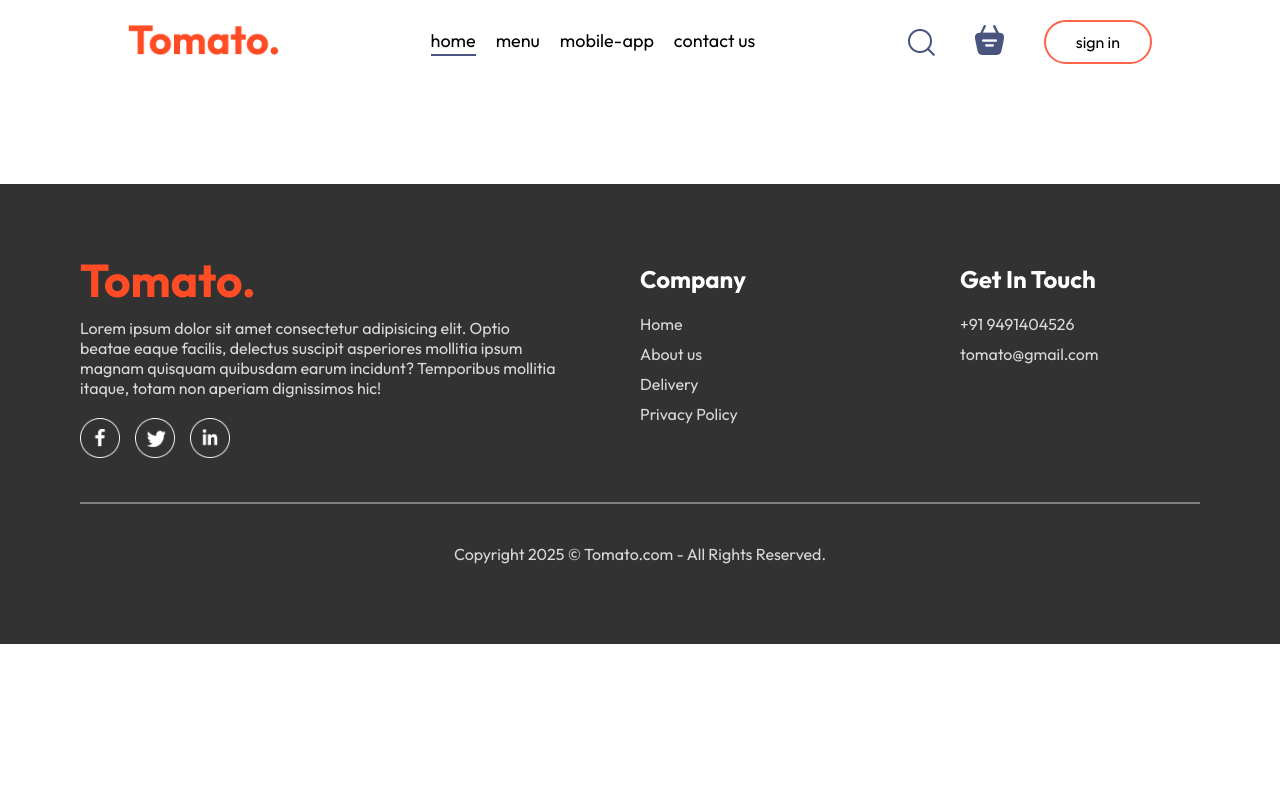
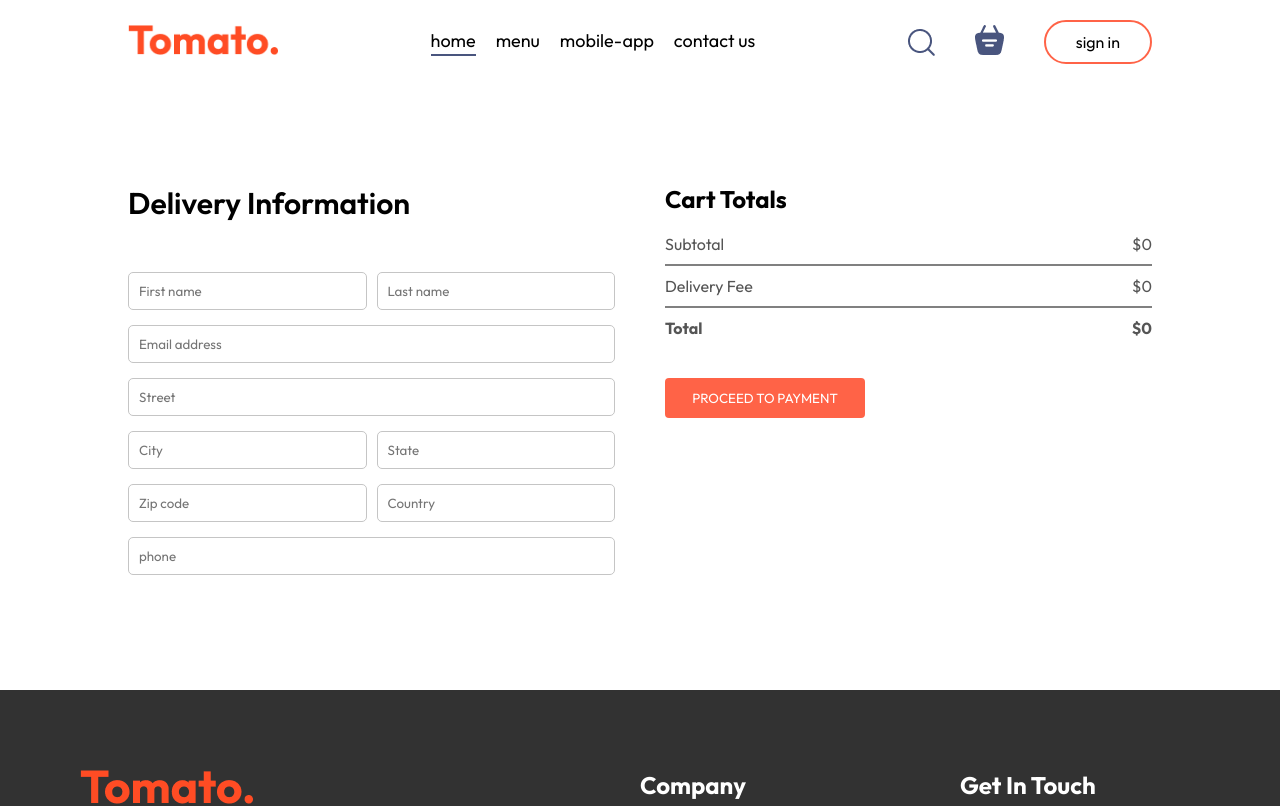
Before and after one commit to MohithMohan0708/Tomato-FoodDeliveryApp, a React (Vite) app in the folder frontend/: page /order in a window 1280 px wide. Shown: the top 806 px of the page. Built offline with nearby package versions, Linux system fonts and the light colour scheme; no server answers.

Commit message:
feat: Add Cart and PlaceOrder components

```diff
--- a/frontend/src/App.jsx
+++ b/frontend/src/App.jsx
@@ -1,6 +1,8 @@
 import React, { useState } from 'react'
 import Navbar from './components/Navbar/Navbar.jsx'
 import Home from './pages/Home/Home.jsx'
+import Cart from './pages/Cart/Cart.jsx'
+import PlaceOrder from './pages/PlaceOrder/PlaceOrder.jsx'
 import { Route, Routes } from 'react-router-dom'
 import Footer from './components/Footer/Footer.jsx'
 import LoginPopup from './components/LoginPopup/LoginPopup.jsx'
@@ -13,6 +15,8 @@
         <Navbar setshowLogin={setshowLogin} ></Navbar>
         <Routes>
           <Route path='/' element={<Home />}></Route>
+          <Route path='/cart' element={<Cart />}></Route>
+          <Route path='/order' element={<PlaceOrder />}></Route>
         </Routes>
       </div>
       <Footer />
--- /dev/null
+++ b/frontend/src/pages/Cart/Cart.css
@@ -0,0 +1,92 @@
+.cart{
+    margin-top: 100px;
+}
+.cart-items-title{
+    display: grid;
+    grid-template-columns: 1fr 1.5fr 1fr 1fr 1fr 0.5fr;
+    align-items: center;
+    color:grey;
+    font-size: max(1vw,12px);
+}
+.cart-items-item{
+    margin: 10px 0px;
+    color: black;
+}
+.cart-items-item img{
+    width: 50px;
+    border-radius: 6px;
+}
+.cart hr{
+    height: 1px;
+    background-color: #e2e2e2;
+    border:none;
+}
+.cart-items-item .cross{
+    cursor: pointer;
+}
+.cart-bottom{
+    margin-top: 80px;
+    display: flex;
+    justify-content: space-between;
+    gap:max(12vw,20px);
+}
+.cart-total{
+    flex:1;
+    display: flex;
+    flex-direction: column;
+    gap: 20px;
+}
+.cart-total-details{
+    display: flex;
+    justify-content: space-between;
+    color: #555;
+}
+.cart-total hr{
+    margin: 10px 0px;
+}
+.cart-total button{
+    border:none;
+    background-color: tomato;
+    color: white;
+    width: max(15vw,200px);
+    padding: 12px 0px;
+    cursor: pointer;
+    border-radius: 4px;
+}
+.cart-promocode{
+    flex:1;
+}
+.cart-promocode p{
+    color: #555;
+}
+.cart-promocode-input{
+    margin-top: 10px;
+    display: flex;
+    justify-content: space-between;
+    align-items: center;
+    background-color: #eaeaea;
+    border-radius: 5px;
+}
+.cart-promocode-input input{
+    border:none;
+    background: transparent;
+    outline:none;
+    padding-left: 10px;
+}
+.cart-promocode-input button{
+    width: max(10vw,150px);
+    padding: 12px 5px;
+    background-color: black;
+    border:none;
+    color: white;
+    cursor:pointer;
+    border-radius: 5px;
+}
+@media (max-width:750px){
+    .cart-bottom{
+        flex-direction: column-reverse;
+    }
+    .cart-promocode{
+        justify-content: start;
+    }
+}
--- /dev/null
+++ b/frontend/src/pages/Cart/Cart.jsx
@@ -0,0 +1,74 @@
+import React, { useContext } from 'react'
+import './Cart.css'
+import { StoreContext } from '../../context/StoreContext'
+import {useNavigate} from 'react-router-dom';
+const Cart = () => {
+
+  const { cartItems, food_list, removeFromCart, getTotalCartAmount, url } = useContext(StoreContext);
+  const navigate = useNavigate();
+  return (
+    <div className='cart'>
+      <div className="cart-items">
+        <div className="cart-items-title">
+          <p>Items</p>
+          <p>Title</p>
+          <p>Price</p>
+          <p>Quantity</p>
+          <p>Total</p>
+          <p>Remove</p>
+        </div>
+        <br />
+        <hr />
+        {food_list.map((item, index) => {
+          if (cartItems[item._id] > 0) {
+            return (
+              <div key={item._id}>
+                <div className="cart-items-title cart-items-item">
+                  <img src={url+"/images/"+item.image} alt="" />
+                  <p>{item.name}</p>
+                  <p>${item.price}</p>
+                  <p>{cartItems[item._id]}</p>
+                  <p>${item.price * cartItems[item._id]}</p>
+                  <p className='cross' onClick={() => removeFromCart(item._id)}>X</p>
+                </div>
+                <hr />
+              </div>
+            )
+          }
+        })}
+      </div>
+      <div className="cart-bottom">
+        <div className="cart-total">
+          <h2>Cart Totals</h2>
+          <div>
+            <div className="cart-total-details">
+              <p>Subtotal</p>
+              <p>${getTotalCartAmount()}</p>
+            </div>
+            <hr />
+            <div className="cart-total-details">
+              <p>Delivery Fee</p>
+              <p>${getTotalCartAmount()===0?0:2}</p>
+            </div>
+            <hr />
+            <div className="cart-total-details">
+              <b>Total</b>
+              <b>${getTotalCartAmount()===0?0:getTotalCartAmount()+2}</b>
+            </div>
+          </div>
+          <button onClick={()=>navigate('/order')}>PROCEED TO CHECKOUT</button>
+        </div>
+        <div className="cart-promocode">
+          <div>
+            <p>If you have a promocode, enter it here</p>
+            <div className="cart-promocode-input">
+              <input type="text" placeholder='promocode'/>
+              <button>Submit</button>
+            </div>
+          </div>
+        </div>
+      </div>
+    </div>
+  )
+}
+export default Cart
--- /dev/null
+++ b/frontend/src/pages/PlaceOrder/PlaceOrder.css
@@ -0,0 +1,35 @@
+.place-order{
+    display: flex;
+    align-items: start;
+    justify-content: space-between;
+    gap: 50px;
+    margin-top: 100px;
+}
+.place-order-left{
+    width: 100%;
+    max-width: max(30%,500px);
+}
+.place-order-left .title{
+    font-size: 30px;
+    font-weight: 600;
+    margin-bottom: 50px;
+}
+.place-order-left input{
+    margin-bottom: 15px;
+    width: 100%;
+    padding: 10px;
+    border: 1px solid #c5c5c5;
+    border-radius: 5px;
+    outline-color: tomato;
+}
+.place-order-left .multi-fields{
+    display: flex;
+    gap: 10px;
+}
+.place-order-right{
+    width: 100%;
+    max-width: max(40%,500px);
+}
+.place-order-right .cart-total button{
+    margin-top: 20px;
+}
--- /dev/null
+++ b/frontend/src/pages/PlaceOrder/PlaceOrder.jsx
@@ -0,0 +1,98 @@
+import React, { useContext, useState } from 'react'
+import './PlaceOrder.css'
+import { StoreContext } from '../../context/StoreContext'
+import axios from 'axios'
+const PlaceOrder = () => {
+  const { getTotalCartAmount, token, food_list, cartItems, url } = useContext(StoreContext)
+
+  const [data, setData] = useState({
+    firstName: "",
+    lastName: "",
+    email: "",
+    street: "",
+    city: "",
+    state: "",
+    zipcode: "",
+    country: "",
+    phone: ""
+  })
+
+  const onChangeHandler = (event) => {
+    const name = event.target.name;
+    const value = event.target.value;
+    setData(data => ({ ...data, [name]: value }))
+  }
+
+  const placeOrder = async (event) => {
+    event.preventDefault();
+    let orderItems = [];
+    food_list.map((item) => {
+      if (cartItems[item._id] > 0) {
+        let itemInfo = item;
+        itemInfo["quantity"] = cartItems[item._id];
+        orderItems.push(itemInfo);
+      }
+    })
+    let orderData = {
+      address: data,
+      items:orderItems,
+      amount:getTotalCartAmount()+2
+    }
+    let response = await axios.post(url+"/api/order/place",orderData,{headers:{token}});
+    if (response.data.success) {
+      const {session_url} = response.data;
+      window.location.replace(session_url);
+    }
+    else{
+      alert("Error");
+    }
+  }
+
+
+  return (
+    <form className='place-order' onSubmit={placeOrder}>
+      <div className="place-order-left">
+        <p className="title">Delivery Information</p>
+        <div className="multi-fields">
+          <input required name='firstName' onChange={onChangeHandler} value={data.firstName} type="text" placeholder='First name' />
+          <input required name='lastName' onChange={onChangeHandler} value={data.lastName} type="text" placeholder='Last name' />
+        </div>
+        <input required name='email' onChange={onChangeHandler} value={data.email} type="email" placeholder='Email address' />
+        <input required name='street' onChange={onChangeHandler} value={data.street} type="text" placeholder='Street' />
+        <div className="multi-fields">
+          <input required name='city' onChange={onChangeHandler} value={data.city} type="text" placeholder='City' />
+          <input required name='state' onChange={onChangeHandler} value={data.state} type="text" placeholder='State' />
+        </div>
+        <div className="multi-fields">
+          <input required name='zipcode' onChange={onChangeHandler} value={data.zipcode} type="text" placeholder='Zip code' />
+          <input required name='country' onChange={onChangeHandler} value={data.country} type="text" placeholder='Country' />
+        </div>
+        <input required name='phone' onChange={onChangeHandler} value={data.phone} type="text" placeholder='phone' />
+      </div>
+      <div className="place-order-right">
+        <div className="cart-total">
+          <h2>Cart Totals</h2>
+          <div>
+            <div className="cart-total-details">
+              <p>Subtotal</p>
+              <p>${getTotalCartAmount()}</p>
+            </div>
+            <hr />
+            <div className="cart-total-details">
+              <p>Delivery Fee</p>
+              <p>${getTotalCartAmount() === 0 ? 0 : 2}</p>
+            </div>
+            <hr />
+            <div className="cart-total-details">
+              <b>Total</b>
+              <b>${getTotalCartAmount() === 0 ? 0 : getTotalCartAmount() + 2}</b>
+            </div>
+          </div>
+          <button type='submit'>PROCEED TO PAYMENT</button>
+        </div>
+      </div>
+    </form>
+  )
+}
+
+export default PlaceOrder
```
